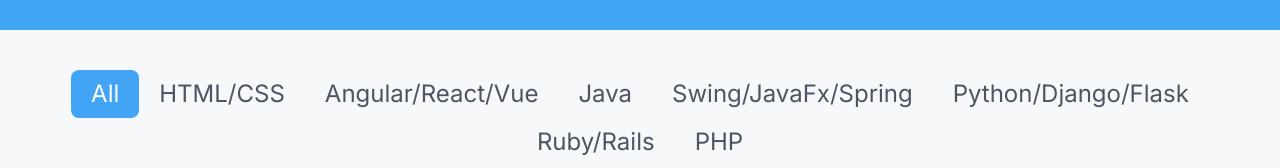
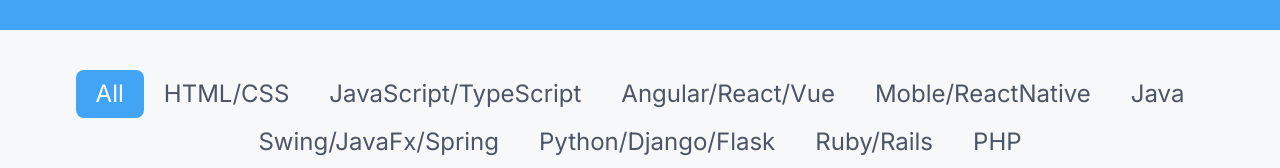
Before and after one commit to abdulwasiu6609/my-portfolio, a Next.js app: page /projects in a window 1280 px wide. Shown: the part 218-386 px from the top of the page. Built offline with nearby package versions, Linux system fonts and the light colour scheme.

Commit message:
Update page.js

```diff
--- a/src/app/projects/page.js
+++ b/src/app/projects/page.js
@@ -11,7 +11,9 @@
   const filters = [
     "All",
     "HTML/CSS",
+    "JavaScript/TypeScript",
     "Angular/React/Vue",
+    "Moble/ReactNative",
     "Java",
     "Swing/JavaFx/Spring",
     "Python/Django/Flask",
```
